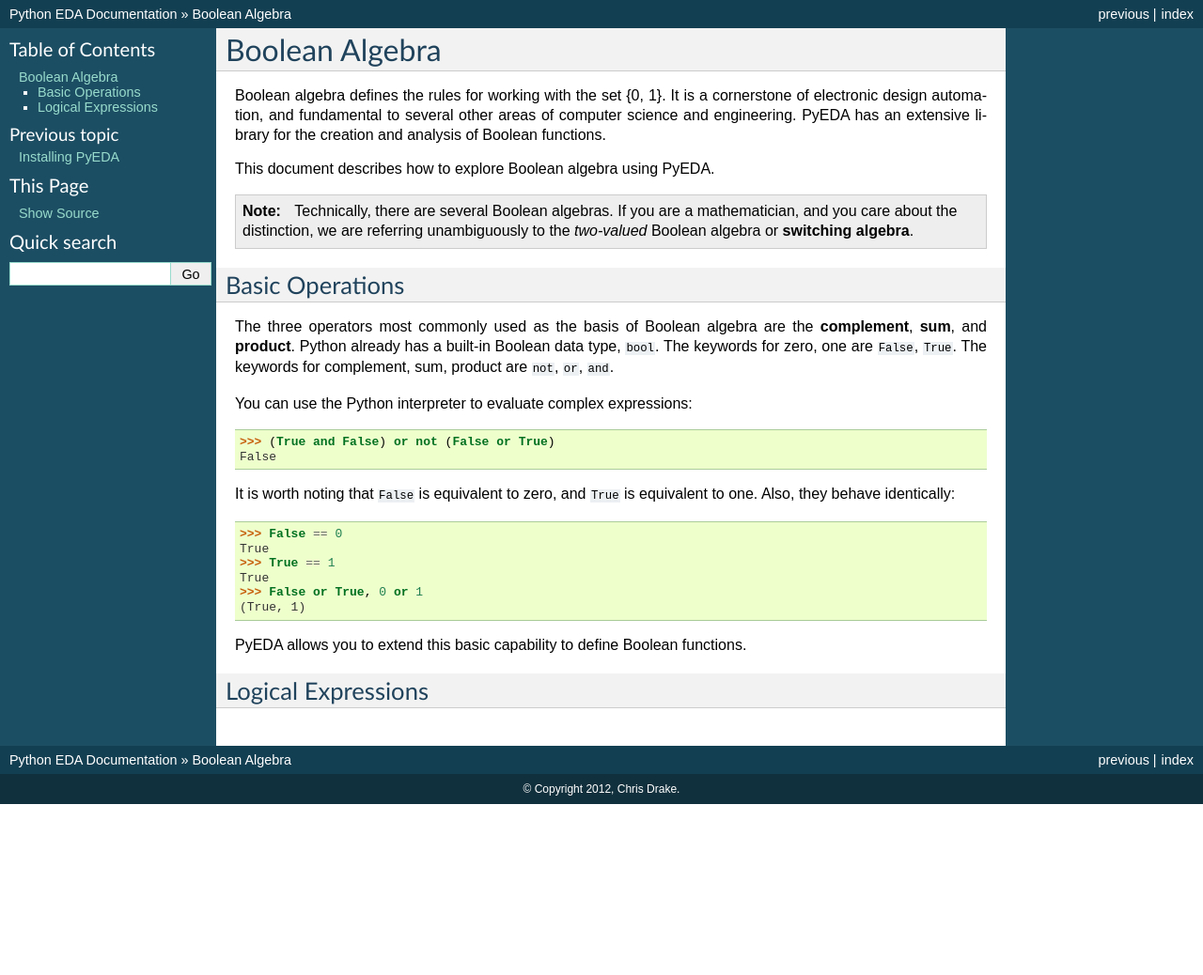
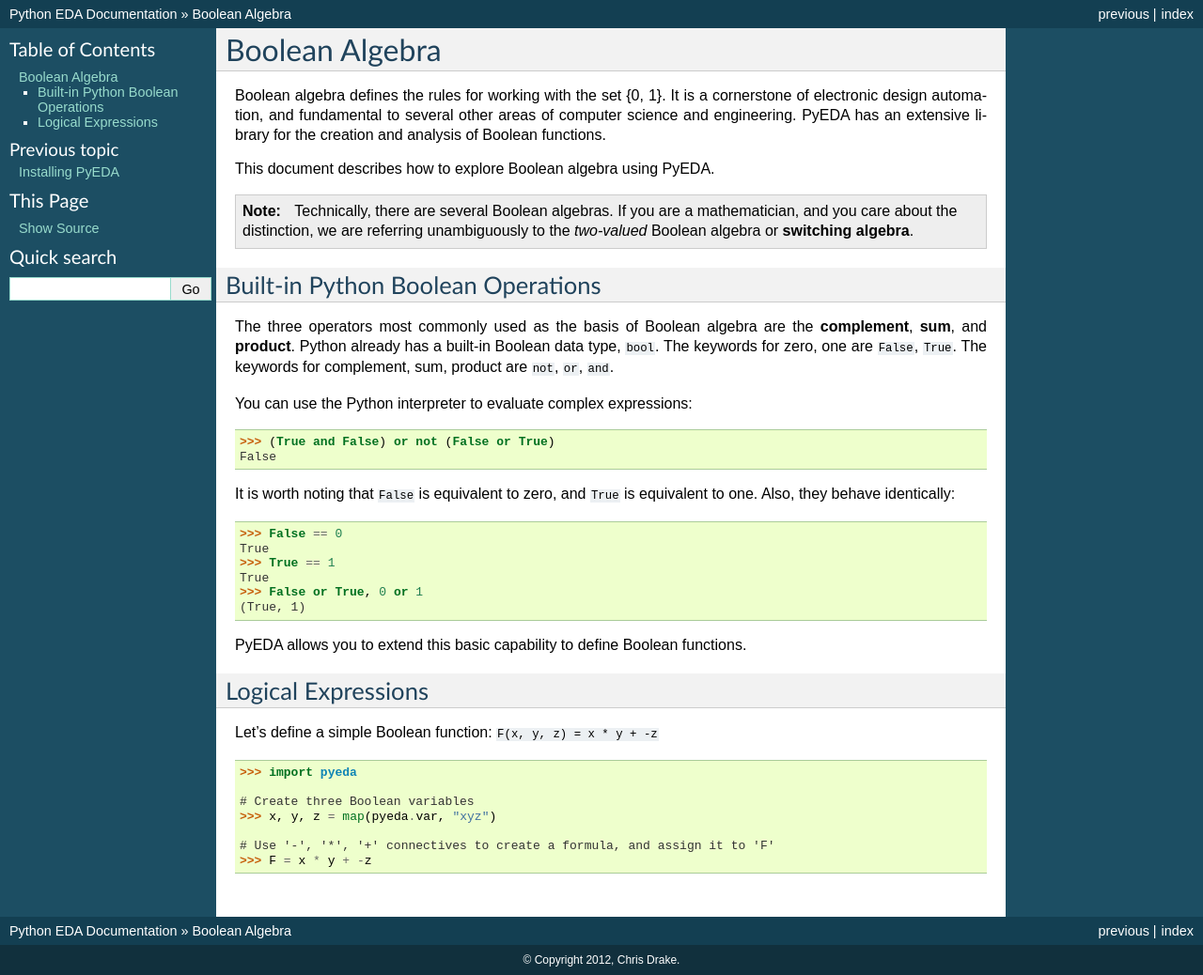
Before and after one commit to cjdrake/pyeda, a Sphinx documentation site: the page built from doc/source/boolalg.rst, in a window 1280 px wide. Shown: the whole page at 94% size. Built offline with Sphinx 7.4.7, drawn with Linux system fonts in a browser that asks for light colours; before the commit the page ends 900 px from its top, so only the background shows below that.

Commit message:
Add some logical expression doc

```diff
--- a/doc/source/boolalg.rst
+++ b/doc/source/boolalg.rst
@@ -16,8 +16,8 @@
    and you care about the distinction, we are referring unambiguously to the
    *two-valued* Boolean algebra or **switching algebra**.
 
-Basic Operations
-================
+Built-in Python Boolean Operations
+==================================
 
 The three operators most commonly used as the basis of Boolean algebra are the
 **complement**, **sum**, and **product**. Python already has a built-in Boolean
@@ -43,3 +43,15 @@
 
 Logical Expressions
 ===================
+
+Let's define a simple Boolean function: ``F(x, y, z) = x * y + -z``
+
+::
+
+   >>> import pyeda
+
+   # Create three Boolean variables
+   >>> x, y, z = map(pyeda.var, "xyz")
+
+   # Use '-', '*', '+' connectives to create a formula, and assign it to 'F'
+   >>> F = x * y + -z
```
